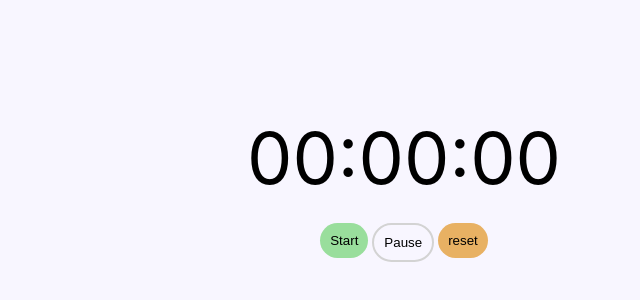
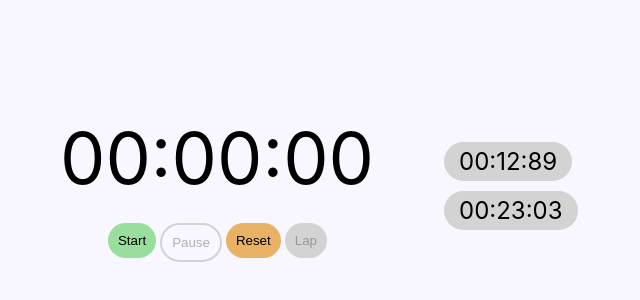
Before and after one commit to Shopify/eng-intern-assessment-react, a React app: page / in a window 1280 px wide. Shown: the part 174-474 px from the top of the page, without its empty margins (236-876 px from the left). Built offline with nearby package versions, Linux system fonts and the light colour scheme.

Commit message:
add pause/resume and lap functionality

```diff
--- a/src/App.tsx
+++ b/src/App.tsx
@@ -1,17 +1,50 @@
-import React from "react";
+import React, { useState } from "react";
 import StopWatch from "./StopWatch";
 
 export default function App() {
+  const [lapTimes, setLapTimes] = useState<string[]>(["00:12:89", "00:23:03"]); // array of lap times
   return (
     <div
       style={{
         display: "flex",
         height: "90vh",
+        width: "100vw",
+        flexDirection: "row",
         justifyContent: "center",
         alignItems: "center",
       }}
     >
-      <StopWatch />
+      <StopWatch
+        addLap={(lap) => setLapTimes([lap, ...lapTimes])}
+        clearLaps={() => setLapTimes([])}
+      />
+      <div
+        id="lap-list"
+        style={{
+          display: "flex",
+          flex: 1,
+          flexDirection: "column",
+          marginLeft: 50,
+          fontSize: 24,
+          fontFamily: "Inter",
+        }}
+      >
+        {lapTimes.map((lap, index) => (
+          <div key={index} style={{ marginBlock: 10 }}>
+            <div
+              style={{
+                display: "inline",
+                paddingBlock: 5,
+                paddingInline: 15,
+                borderRadius: 100,
+                backgroundColor: "lightgrey",
+              }}
+            >
+              {lap}
+            </div>
+          </div>
+        ))}
+      </div>
     </div>
   );
 }
--- a/src/StopWatch.tsx
+++ b/src/StopWatch.tsx
@@ -1,11 +1,16 @@
 import React, { useState, useEffect } from "react";
 import StopWatchButton from "./StopWatchButton";
 
-export default function StopWatch() {
+type StopWatchProps = {
+  /** add laptime to table */
+  addLap: (lapTime: string) => void;
+  /** remove all saved times */
+  clearLaps: () => void;
+};
+export default function StopWatch({ addLap, clearLaps }: StopWatchProps) {
   const [elapsed, setElapsed] = useState(0); // elapsed time in milliseconds
   const [intervalId, setIntervalId] = useState<NodeJS.Timer>();
   const [isRunning, setIsRunning] = useState(false);
-  const [lapTimes, setLapTimes] = useState<number[]>([]); // array of lap times in milliseconds
   const [isPaused, setIsPaused] = useState(false);
 
   // returns string respresentations of elapsed time
@@ -21,57 +26,74 @@ export default function StopWatch() {
     const seconds = Math.floor(time / 1000) % 60;
     return seconds < 10 ? `0${seconds}` : `${seconds}`;
   }
+  function getTimeStamp(time: number) {
+    return `${getMinutes(time)}:${getSeconds(time)}:${getMillis(time)}`;
+  }
 
   // create an interval to set the elapsed time every 10ms
   // store interval id in a variable for stop function
   function start() {
-    setElapsed(0);
     setIsRunning(true);
     let startTime = Date.now();
     const intervalId = setInterval(() => {
-      setElapsed(Date.now() - startTime);
+      // add the elapsed time at interval start to account for paused time
+      setElapsed(elapsed + Date.now() - startTime);
     }, 10);
+    console.log(intervalId);
     setIntervalId(intervalId);
   }
 
   // clear interval and add lap time
   function stop() {
-    clearInterval(intervalId!);
+    console.log(intervalId);
+    clearInterval(intervalId);
+    setElapsed(0);
     setIsRunning(false);
     setIsPaused(false);
   }
 
   // pause and resume the stopwatch
   function pause() {
-    setIsPaused((prev) => !prev);
+    clearInterval(intervalId);
+    setIsPaused(true);
+    console.log(intervalId);
+  }
+  function resume() {
+    setIsPaused(false);
+    start();
   }
 
   // reset to default
   function reset() {
-    clearInterval(intervalId!);
+    clearInterval(intervalId);
     setIsRunning(false);
     setIsPaused(false);
+    clearLaps();
     setElapsed(0);
-    setLapTimes([]);
   }
 
   return (
     <div
       style={{
-        width: "100%",
+        display: "flex",
+        flex: 1,
+        flexDirection: "column",
+        alignItems: "flex-end",
         padding: 15,
         fontSize: 72,
         fontFamily: "Inter",
       }}
     >
       <div style={{ display: "flex", justifyContent: "center", padding: 5 }}>
-        {`${getMinutes(elapsed)}:${getSeconds(elapsed)}:${getMillis(elapsed)}`}
+        {getTimeStamp(elapsed)}
       </div>
+      {/* buttons container */}
       <div
         style={{
           display: "flex",
           justifyContent: "center",
           marginTop: 15,
+          marginRight: 50,
         }}
       >
         <StopWatchButton
@@ -84,7 +106,8 @@ export default function StopWatch() {
         />
         <StopWatchButton
           type={isPaused ? "Resume" : "Pause"}
-          onClick={pause}
+          onClick={isPaused ? resume : pause}
+          disabled={!isRunning}
           style={{
             padding: 10,
             border: "2px solid",
@@ -93,9 +116,15 @@ export default function StopWatch() {
           }}
         />
         <StopWatchButton
-          type="reset"
+          type="Reset"
           onClick={reset}
           style={{ padding: 10, backgroundColor: "#E8B163" }}
+        />
+        <StopWatchButton
+          type="Lap"
+          disabled={!isRunning}
+          onClick={() => addLap(getTimeStamp(elapsed))}
+          style={{ padding: 10, backgroundColor: "lightgrey" }}
         />
       </div>
     </div>
--- a/src/StopWatchButton.tsx
+++ b/src/StopWatchButton.tsx
@@ -1,16 +1,19 @@
 import React from "react";
 
 type StopWatchButtonProps = {
-  /** type of button to render - start, stop, reset */
+  /** type of button to render - start, stop, reset, lap */
   type: string;
   /** style overide */
   style?: any;
+  /** disable the button */
+  disabled?: boolean;
   /** function to run when clicked */
   onClick: () => void;
 };
 export default function StopWatchButton({
   type,
   style = {},
+  disabled = false,
   onClick,
 }: StopWatchButtonProps) {
   return (
@@ -21,11 +24,12 @@ export default function StopWatchButton({
       }}
     >
       <button
+        disabled={disabled}
         style={{
           border: "None",
           borderRadius: 100,
           display: "flex",
-          cursor: "pointer",
+          cursor: disabled ? "default" : "pointer",
           ...style,
         }}
         onClick={onClick}
```
